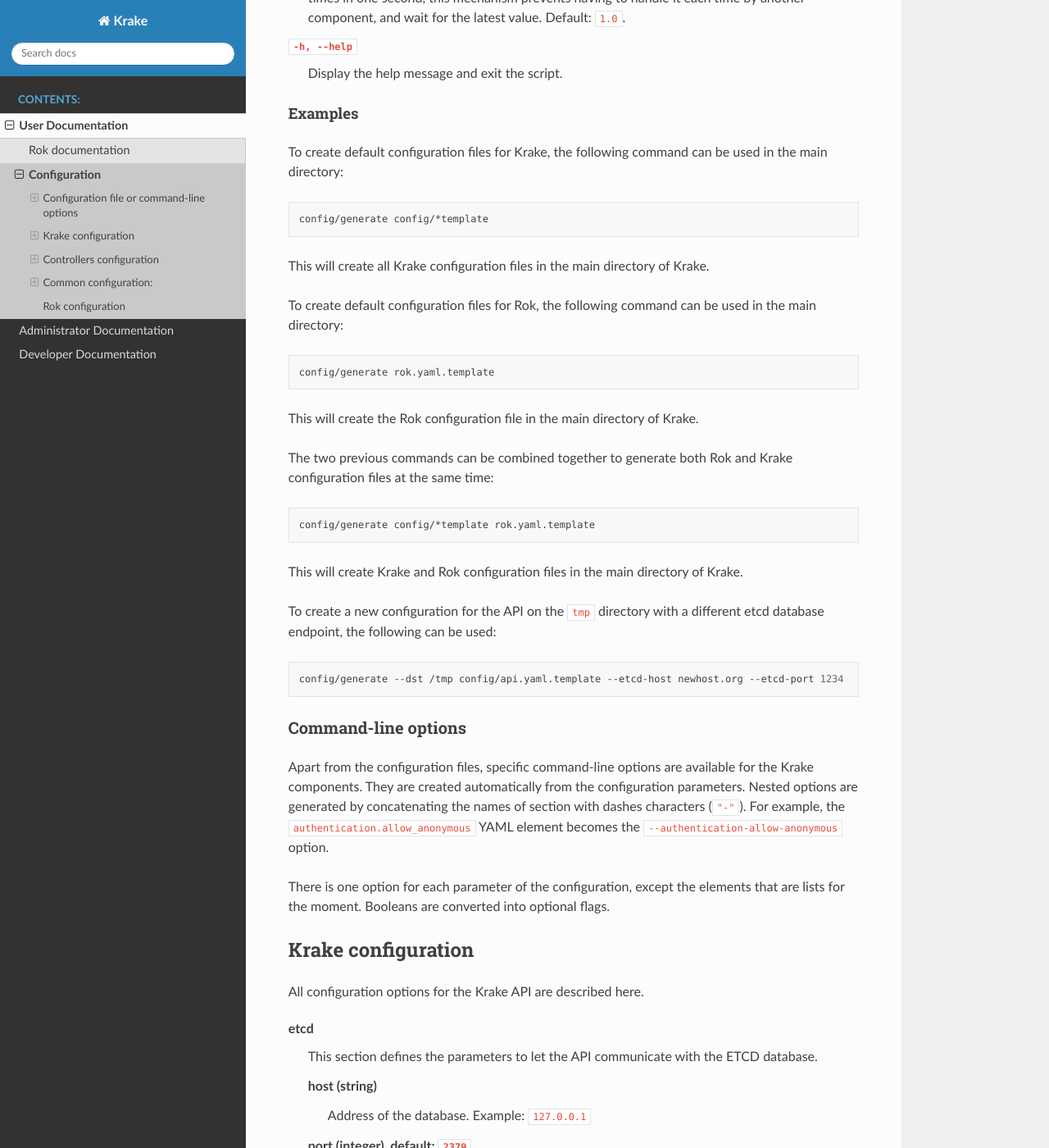
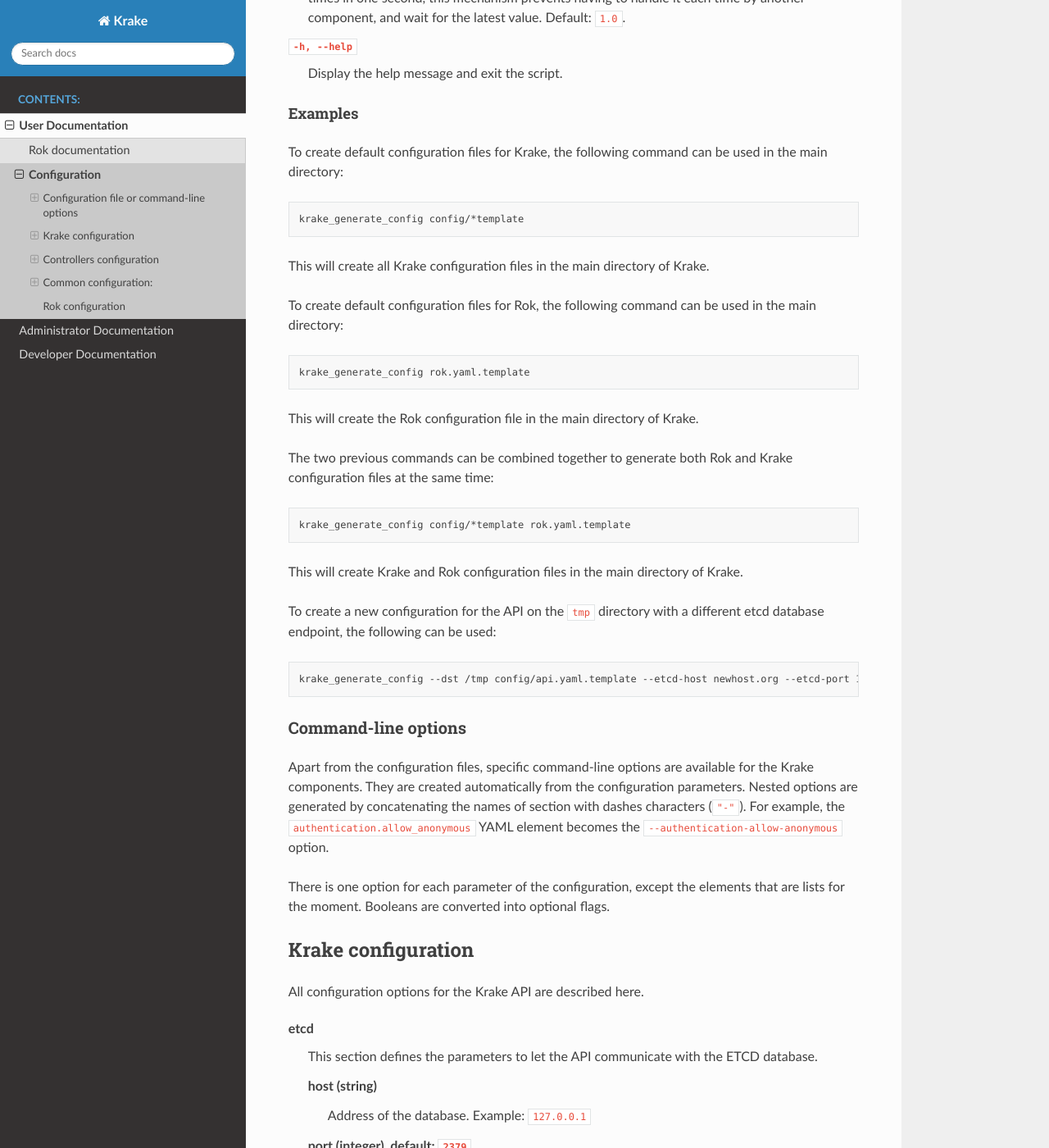
Before and after one commit to rak-n-rok/Krake, a Sphinx documentation site: the page built from docs/user/configuration.rst, in a window 1280 px wide and 1400 px high, scrolled down 1846 px. Shown: the whole window at 82% size. Built offline with Sphinx 7.4.7 and the Read the Docs theme 2.0.0, drawn with Linux system fonts in a browser that asks for light colours; some of the changed text lies outside the part shown.

Commit message:
Make Krake scripts available for general use
Define bootstrap and generate as scripts in Krake's setup.py.
This includes scripts in installation of Krake, copies the scripts
to the PATH and makes them available for general use.

Move scripts into krake submodule and rename them as follows:
boostrap -> krake_boostrap_db
generate -> krake_generate_config

Signed-off-by: Matej Feder <matej.feder@x-works.io>

```diff
--- a/docs/user/configuration.rst
+++ b/docs/user/configuration.rst
@@ -38,7 +38,7 @@
 Generate configuration
 ~~~~~~~~~~~~~~~~~~~~~~
 From the templates, actual configuration files can be generated using the
-``config/generate`` script. The templates have parameters that can be
+``krake_generate_config`` script. The templates have parameters that can be
 overwritten by the script. It allows setting some parameters using
 command-line options. The arguments and available options are:
 
@@ -97,7 +97,7 @@
 
 .. code:: bash
 
-    config/generate config/*template
+    krake_generate_config config/*template
 
 This will create all Krake configuration files in the main directory of Krake.
 
@@ -106,7 +106,7 @@
 
 .. code:: bash
 
-    config/generate rok.yaml.template
+    krake_generate_config rok.yaml.template
 
 This will create the Rok configuration file in the main directory of Krake.
 
@@ -115,7 +115,7 @@
 
 .. code:: bash
 
-    config/generate config/*template rok.yaml.template
+    krake_generate_config config/*template rok.yaml.template
 
 This will create Krake and Rok configuration files in the main directory of
 Krake.
@@ -125,7 +125,7 @@
 
 .. code:: bash
 
-    config/generate --dst /tmp config/api.yaml.template --etcd-host newhost.org --etcd-port 1234
+    krake_generate_config --dst /tmp config/api.yaml.template --etcd-host newhost.org --etcd-port 1234
 
 
 Command-line options
```
Also changed, not shown: README.md (+5 -5 lines), docs/admin/bootstrapping.rst (+4 -4 lines), 10 other files.
